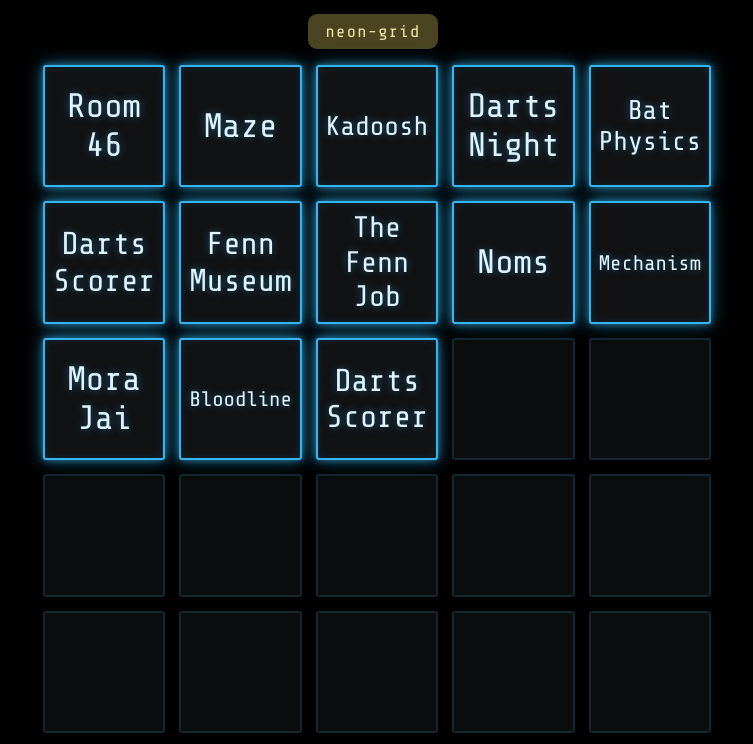
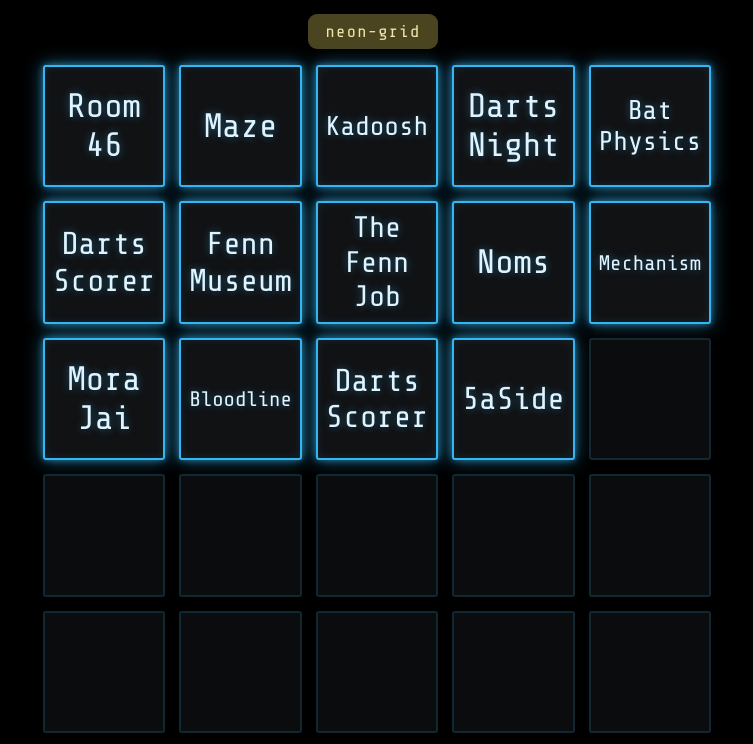
Before and after one commit to S77FFY/Grid, a plain HTML site: page index.html in a window 1280 px wide. Shown: the top 744 px of the page, without its empty margins (267-1020 px from the left). Drawn offline with nearby package versions, Linux system fonts and the light colour scheme.

Commit message:
Update index.html

```diff
--- a/index.html
+++ b/index.html
@@ -146,7 +146,8 @@ const LINKS = [
   { name: "Mechanism",    url: "https://s77ffy.github.io/Mechanism/index.html" },
   { name: "Mora Jai",     url: "https://s77ffy.github.io/MoraJai/index.html" },
   { name: "Bloodline",    url: "https://s77ffy.github.io/Bloodline/index.html" },
-  { name: "Darts Scorer", url: "https://s77ffy.github.io/Grid/torri-run.html" }
+  { name: "Darts Scorer", url: "https://s77ffy.github.io/Grid/torri-run.html" },
+  { name: "5aSide",       url: "five-aside-mate.lovable.app" }
 ];
 
 const COLUMNS = 5;
```
